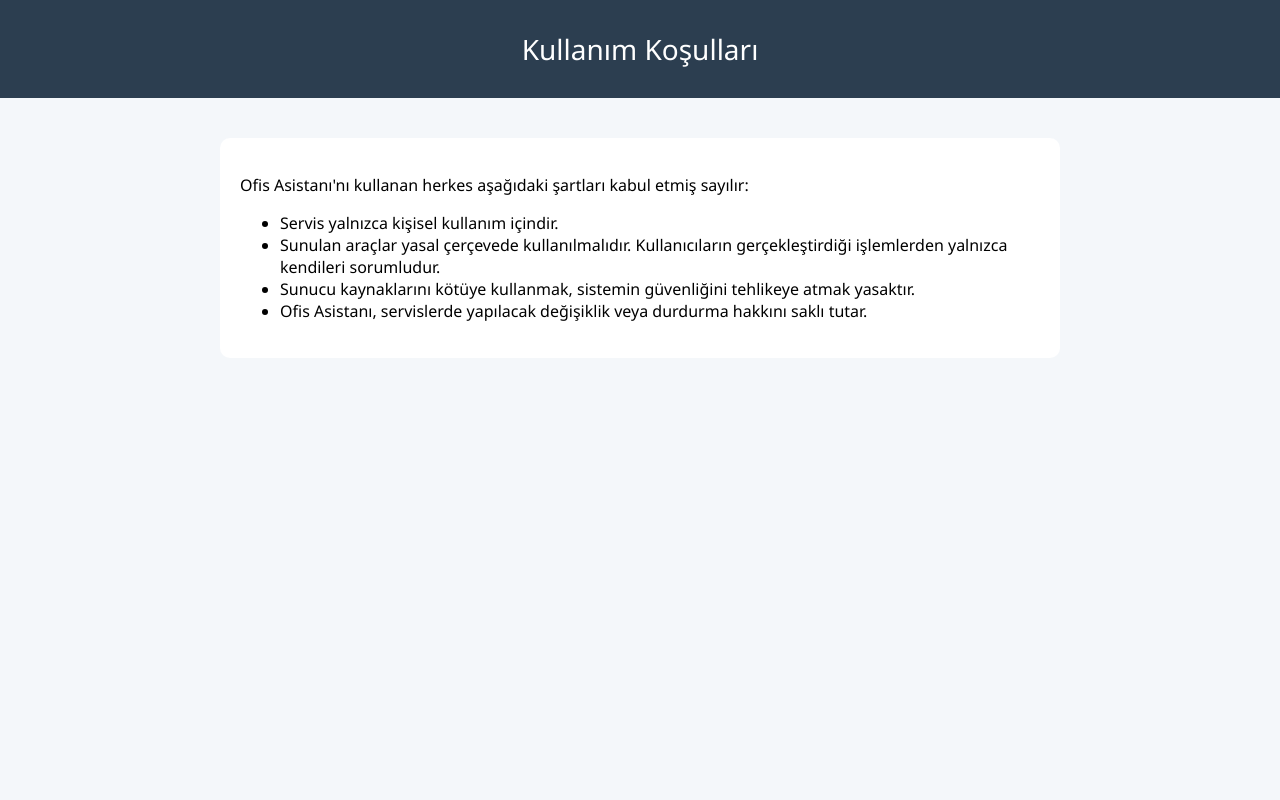
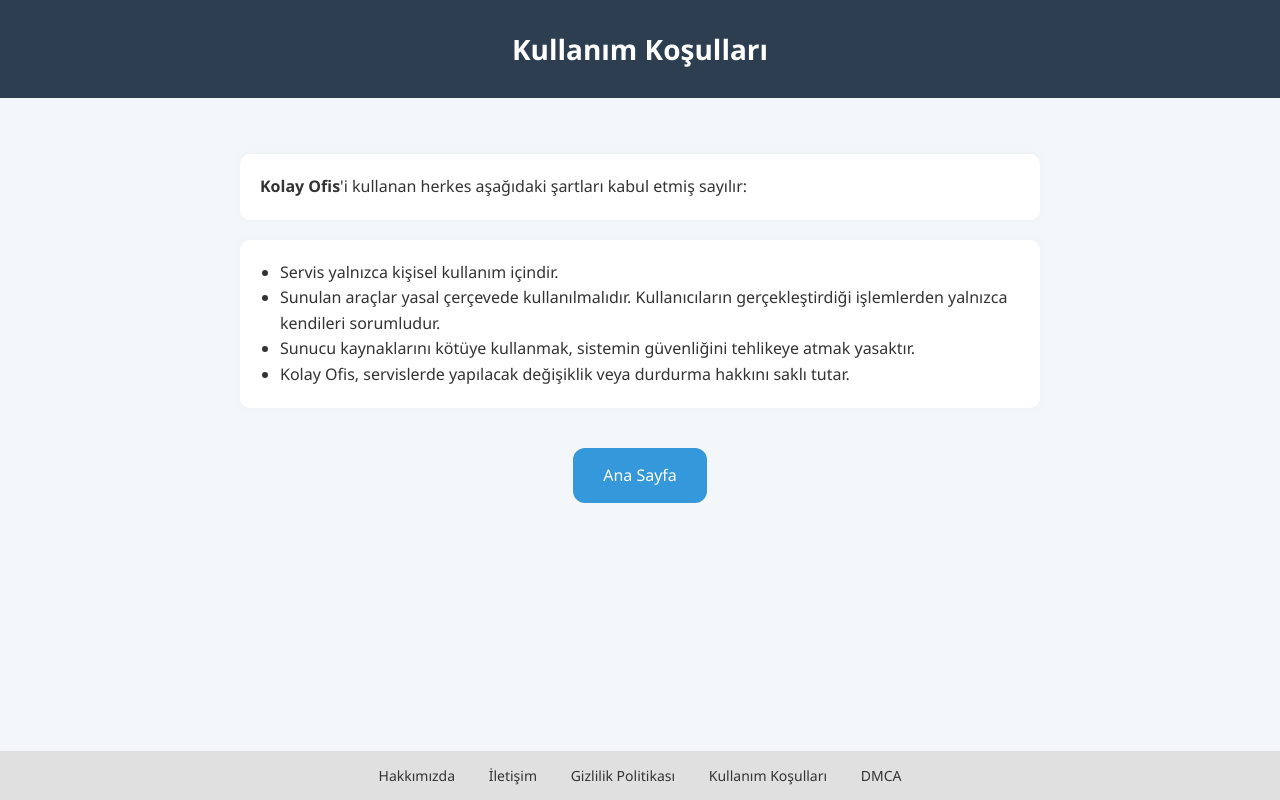
Before and after one commit to srknkrt1/ofis-asistani, a Flask app: page /kullanim-kosullari in a window 1280 px wide. Run offline with Flask 3, Linux system fonts and the light colour scheme.

Commit message:
Update kullanim-kosullari.html

```diff
--- a/templates/kullanim-kosullari.html
+++ b/templates/kullanim-kosullari.html
@@ -2,24 +2,113 @@
 <html lang="tr">
 <head>
   <meta charset="UTF-8">
-  <title>Kullanım Koşulları - Ofis Asistanı</title>
+  <title>Kullanım Koşulları - Kolay Ofis</title>
   <meta name="viewport" content="width=device-width, initial-scale=1.0">
   <style>
-    body { font-family: "Segoe UI", sans-serif; background: #f4f7fa; margin: 0; padding: 0; }
-    header { background: #2c3e50; color: white; padding: 30px; font-size: 28px; text-align: center; }
-    main { max-width: 800px; margin: 40px auto; padding: 20px; background: white; border-radius: 10px; }
+    body {
+      font-family: "Segoe UI", sans-serif;
+      background: #f4f7fa;
+      margin: 0;
+      display: flex;
+      flex-direction: column;
+      min-height: 100vh;
+    }
+
+    header {
+      background: #2c3e50;
+      color: white;
+      padding: 30px 0;
+      font-size: 28px;
+      font-weight: bold;
+      text-align: center;
+    }
+
+    .content {
+      max-width: 800px;
+      margin: 40px auto;
+      padding: 0 20px;
+      color: #333;
+      line-height: 1.6;
+    }
+
+    .content p,
+    .content ul {
+      background: white;
+      padding: 20px;
+      border-radius: 10px;
+      margin-bottom: 20px;
+      box-shadow: 0 0 10px rgba(0,0,0,0.03);
+    }
+
+    .content ul {
+      list-style: disc;
+      padding-left: 40px;
+    }
+
+    .button-group {
+      text-align: center;
+      margin: 40px 0 20px;
+    }
+
+    .button {
+      display: inline-block;
+      padding: 15px 30px;
+      background-color: #3498db;
+      color: white;
+      text-decoration: none;
+      font-size: 16px;
+      border-radius: 12px;
+      transition: background-color 0.3s ease;
+    }
+
+    .button:hover {
+      background-color: #2980b9;
+    }
+
+    .footer-links {
+      background-color: #e0e0e0;
+      padding: 15px 0;
+      text-align: center;
+      font-size: 14px;
+      margin-top: auto;
+    }
+
+    .footer-links a {
+      margin: 0 15px;
+      color: #333;
+      text-decoration: none;
+    }
+
+    .footer-links a:hover {
+      text-decoration: underline;
+    }
   </style>
 </head>
 <body>
+
   <header>Kullanım Koşulları</header>
-  <main>
-    <p>Ofis Asistanı'nı kullanan herkes aşağıdaki şartları kabul etmiş sayılır:</p>
+
+  <div class="content">
+    <p><strong>Kolay Ofis</strong>'i kullanan herkes aşağıdaki şartları kabul etmiş sayılır:</p>
     <ul>
       <li>Servis yalnızca kişisel kullanım içindir.</li>
       <li>Sunulan araçlar yasal çerçevede kullanılmalıdır. Kullanıcıların gerçekleştirdiği işlemlerden yalnızca kendileri sorumludur.</li>
       <li>Sunucu kaynaklarını kötüye kullanmak, sistemin güvenliğini tehlikeye atmak yasaktır.</li>
-      <li>Ofis Asistanı, servislerde yapılacak değişiklik veya durdurma hakkını saklı tutar.</li>
+      <li>Kolay Ofis, servislerde yapılacak değişiklik veya durdurma hakkını saklı tutar.</li>
     </ul>
-  </main>
+
+    <div class="button-group">
+      <a href="/" class="button">Ana Sayfa</a>
+    </div>
+  </div>
+
+  <div class="footer-links">
+    <a href="/hakkimizda">Hakkımızda</a>
+    <a href="/iletisim">İletişim</a>
+    <a href="/gizlilik">Gizlilik Politikası</a>
+    <a href="/kullanim">Kullanım Koşulları</a>
+    <a href="/dmca">DMCA</a>
+  </div>
+
 </body>
 </html>
```
